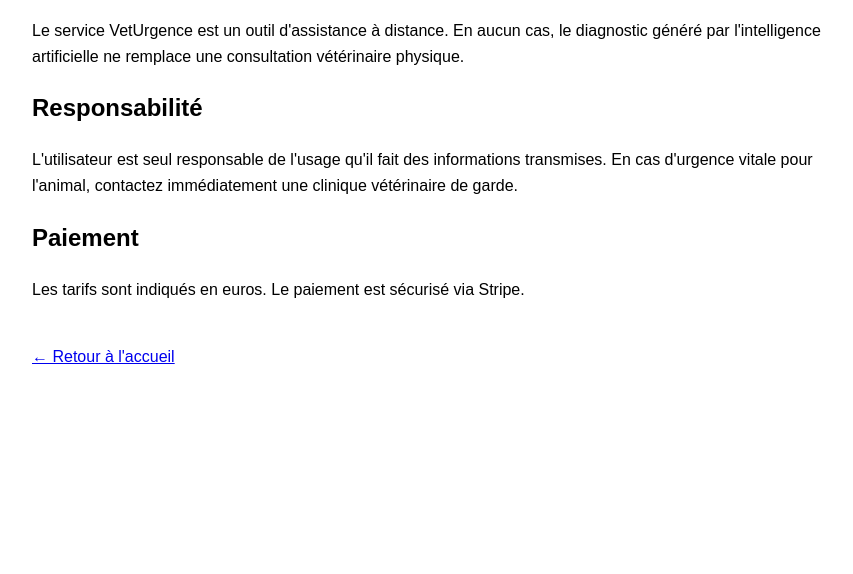
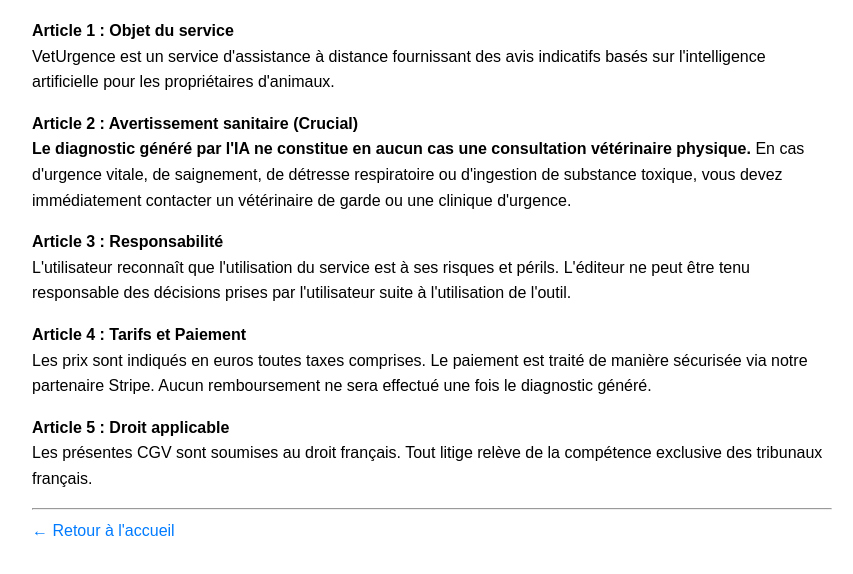
Before and after one commit to ericclavaizolle-arch/veturgence, a plain HTML site: page cgv.html in a window 1280 px wide. Shown: the part 96-670 px from the top of the page, without its empty margins (208-1061 px from the left). Drawn offline with Linux system fonts and the light colour scheme.

Commit message:
Update cgv.html

```diff
--- a/cgv.html
+++ b/cgv.html
@@ -6,13 +6,26 @@
     <title>Conditions Générales de Vente - VetUrgence</title>
 </head>
 <body style="font-family: Arial, sans-serif; line-height: 1.6; padding: 20px; max-width: 800px; margin: auto;">
+
     <h1>Conditions Générales de Vente</h1>
-    <p>Le service VetUrgence est un outil d'assistance à distance. En aucun cas, le diagnostic généré par l'intelligence artificielle ne remplace une consultation vétérinaire physique.</p>
-    <h2>Responsabilité</h2>
-    <p>L'utilisateur est seul responsable de l'usage qu'il fait des informations transmises. En cas d'urgence vitale pour l'animal, contactez immédiatement une clinique vétérinaire de garde.</p>
-    <h2>Paiement</h2>
-    <p>Les tarifs sont indiqués en euros. Le paiement est sécurisé via Stripe.</p>
-    <br>
-    <a href="index.html">← Retour à l'accueil</a>
+
+    <p><strong>Article 1 : Objet du service</strong><br>
+    VetUrgence est un service d'assistance à distance fournissant des avis indicatifs basés sur l'intelligence artificielle pour les propriétaires d'animaux.</p>
+
+    <p><strong>Article 2 : Avertissement sanitaire (Crucial)</strong><br>
+    <strong>Le diagnostic généré par l'IA ne constitue en aucun cas une consultation vétérinaire physique.</strong> En cas d'urgence vitale, de saignement, de détresse respiratoire ou d'ingestion de substance toxique, vous devez immédiatement contacter un vétérinaire de garde ou une clinique d'urgence.</p>
+
+    <p><strong>Article 3 : Responsabilité</strong><br>
+    L'utilisateur reconnaît que l'utilisation du service est à ses risques et périls. L'éditeur ne peut être tenu responsable des décisions prises par l'utilisateur suite à l'utilisation de l'outil.</p>
+
+    <p><strong>Article 4 : Tarifs et Paiement</strong><br>
+    Les prix sont indiqués en euros toutes taxes comprises. Le paiement est traité de manière sécurisée via notre partenaire Stripe. Aucun remboursement ne sera effectué une fois le diagnostic généré.</p>
+
+    <p><strong>Article 5 : Droit applicable</strong><br>
+    Les présentes CGV sont soumises au droit français. Tout litige relève de la compétence exclusive des tribunaux français.</p>
+
+    <hr>
+    <a href="index.html" style="text-decoration: none; color: #007bff;">← Retour à l'accueil</a>
+
 </body>
 </html>
```
